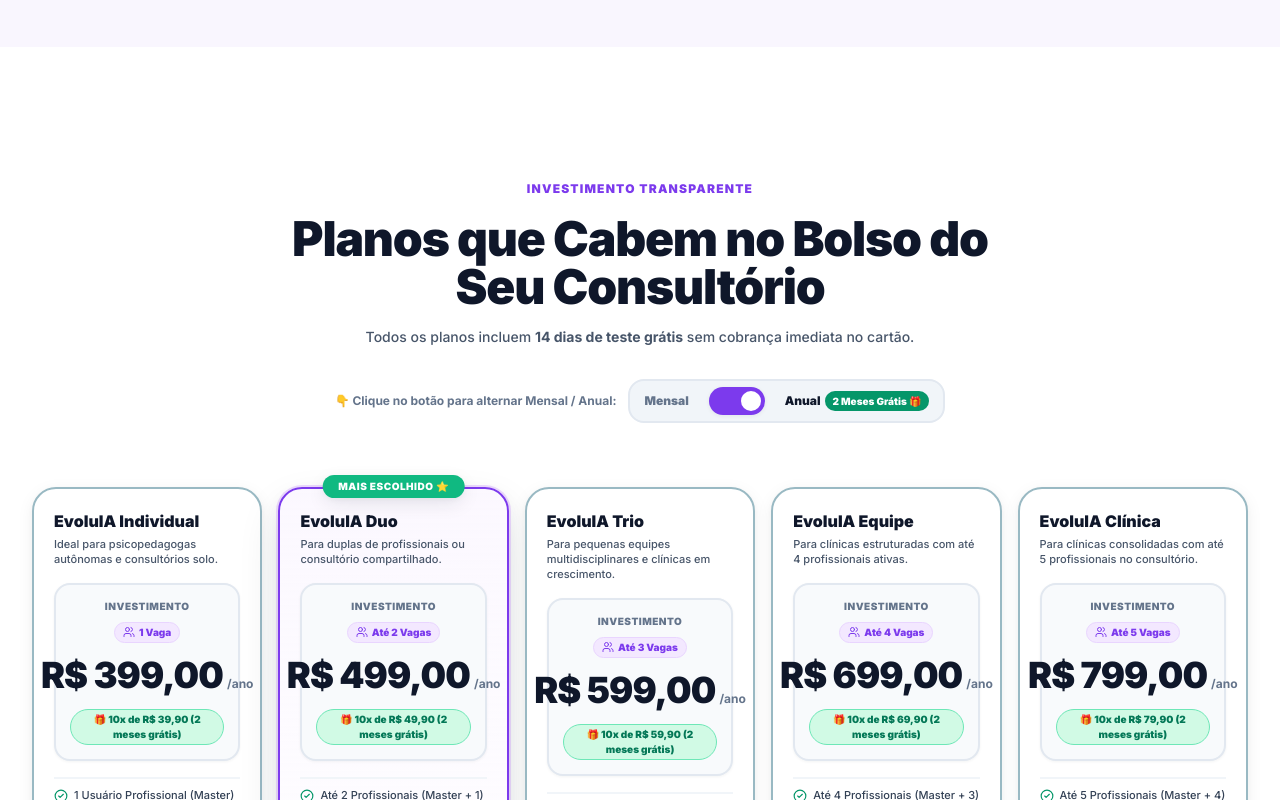
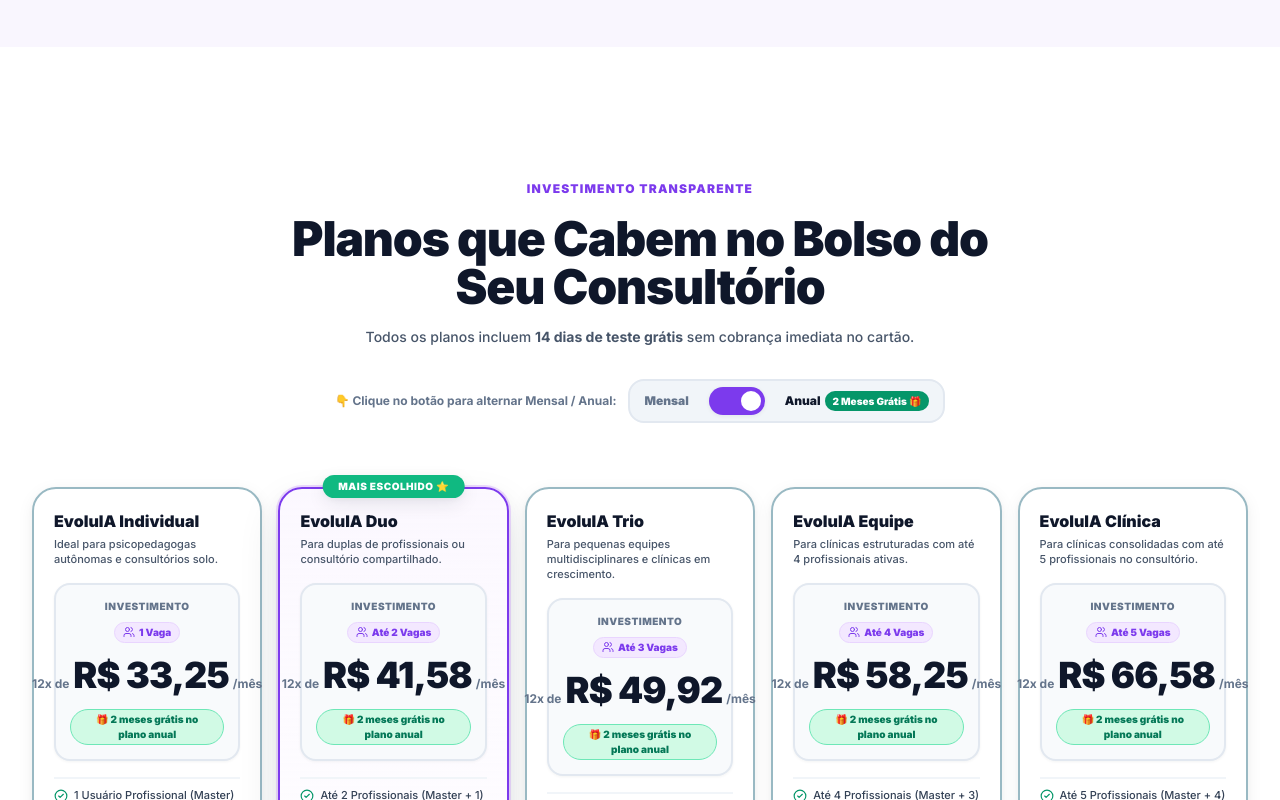
Before and after one commit to renatocarbone817/EvoluIA, a React (Vite) app: page / in a window 1280 px wide. Both pictures are taken after a click on the button 736 px from the left and 4323 px from the top of the page. Shown: the part 3923-4723 px from the top of the page. Built offline with nearby package versions, Linux system fonts and the light colour scheme; no server answers.

Commit message:
feat(planos): exibir preco anual como 12x de valor reduzido (10 meses / 12) para efeito psicologico de diminuicao

```diff
--- a/src/pages/landing/LandingPage.tsx
+++ b/src/pages/landing/LandingPage.tsx
@@ -792,7 +792,7 @@ export function LandingPage() {
           <div className="grid grid-cols-1 md:grid-cols-2 lg:grid-cols-5 gap-4 items-stretch">
             {PLANS_CONFIG.map((plan) => {
               const isPopular = plan.isPopular
-              const price = billingPeriod === "monthly" ? plan.priceMonthly : plan.priceMonthly * 10
+              const price = billingPeriod === "monthly" ? plan.priceMonthly : (plan.priceMonthly * 10) / 12
 
               return (
                 <div
@@ -833,20 +833,25 @@ export function LandingPage() {
                         </div>
                       </div>
 
-                      {/* Bottom Row: Preço Grande e /mês ou /ano Junto na Mesma Linha */}
+                      {/* Bottom Row: Preço Grande e /mês Junto na Mesma Linha com '12x de' se Anual */}
                       <div className="flex items-baseline justify-center gap-1 pt-1">
+                        {billingPeriod === "yearly" && (
+                          <span className="text-xs font-bold text-slate-500 whitespace-nowrap">
+                            12x de
+                          </span>
+                        )}
                         <span className="text-3xl sm:text-4xl font-black text-[#0F172A] tracking-tight whitespace-nowrap">
                           R$ {price.toFixed(2).replace(".", ",")}
                         </span>
                         <span className="text-xs font-bold text-slate-500 whitespace-nowrap">
-                          {billingPeriod === "monthly" ? "/mês" : "/ano"}
+                          /mês
                         </span>
                       </div>
 
                       {billingPeriod === "yearly" && (
                         <div className="text-center pt-0.5">
                           <span className="text-[10px] font-black text-emerald-700 bg-emerald-100 px-2.5 py-0.5 rounded-full border border-emerald-300 inline-flex items-center gap-1">
-                            <span>🎁 10x de R$ {plan.priceMonthly.toFixed(2).replace(".", ",")} (2 meses grátis)</span>
+                            <span>🎁 2 meses grátis no plano anual</span>
                           </span>
                         </div>
                       )}
--- a/src/pages/plan/PlanPage.tsx
+++ b/src/pages/plan/PlanPage.tsx
@@ -339,12 +339,12 @@ export function PlanPage() {
             const isUpgrade = (details?.planConfig.maxProfessionals || 1) < plan.maxProfessionals
             const isDowngrade = (details?.planConfig.maxProfessionals || 1) > plan.maxProfessionals
 
-            // Preço com desconto anual se Anual estiver selecionado (10x o valor mensal = 2 meses grátis)
-            const annualTotalPrice = plan.priceMonthly * 10
+            // Preço com desconto anual se Anual estiver selecionado (10 meses parcelados em 12x = 2 meses grátis)
+            const yearlyMonthlyInstallment = ((plan.priceMonthly * 10) / 12).toFixed(2).replace(".", ",")
             const displayedPrice =
               billingPeriod === "monthly"
                 ? plan.formattedPrice
-                : `R$ ${annualTotalPrice.toFixed(2).replace(".", ",")}`
+                : `R$ ${yearlyMonthlyInstallment}`
 
             // Validação de Downgrade
             const downgradeCheck = isDowngrade && details
@@ -399,20 +399,25 @@ export function PlanPage() {
                       </div>
                     </div>
 
-                    {/* Bottom Row: Preço Grande e /mês ou /ano Junto na Mesma Linha */}
+                    {/* Bottom Row: Preço Grande e /mês Junto na Mesma Linha */}
                     <div className="flex items-baseline justify-center gap-1 pt-1">
+                      {billingPeriod === "yearly" && (
+                        <span className="text-xs font-bold text-[#6B7C83] whitespace-nowrap">
+                          12x de
+                        </span>
+                      )}
                       <span className="text-3xl sm:text-4xl font-black text-[#0D2329] tracking-tight whitespace-nowrap">
                         {displayedPrice}
                       </span>
                       <span className="text-xs font-bold text-[#6B7C83] whitespace-nowrap">
-                        {billingPeriod === "monthly" ? "/mês" : "/ano"}
+                        /mês
                       </span>
                     </div>
 
                     {billingPeriod === "yearly" && (
                       <div className="text-center pt-0.5">
-                        <span className="text-[10px] font-black text-emerald-700 bg-emerald-50 px-2 py-0.5 rounded-full border border-emerald-200 inline-flex items-center gap-1">
-                          <span>🎁 10x de {plan.formattedPrice} (2 meses grátis)</span>
+                        <span className="text-[10px] font-black text-emerald-700 bg-emerald-50 px-2.5 py-0.5 rounded-full border border-emerald-200 inline-flex items-center gap-1">
+                          <span>🎁 2 meses grátis no plano anual</span>
                         </span>
                       </div>
                     )}
```
